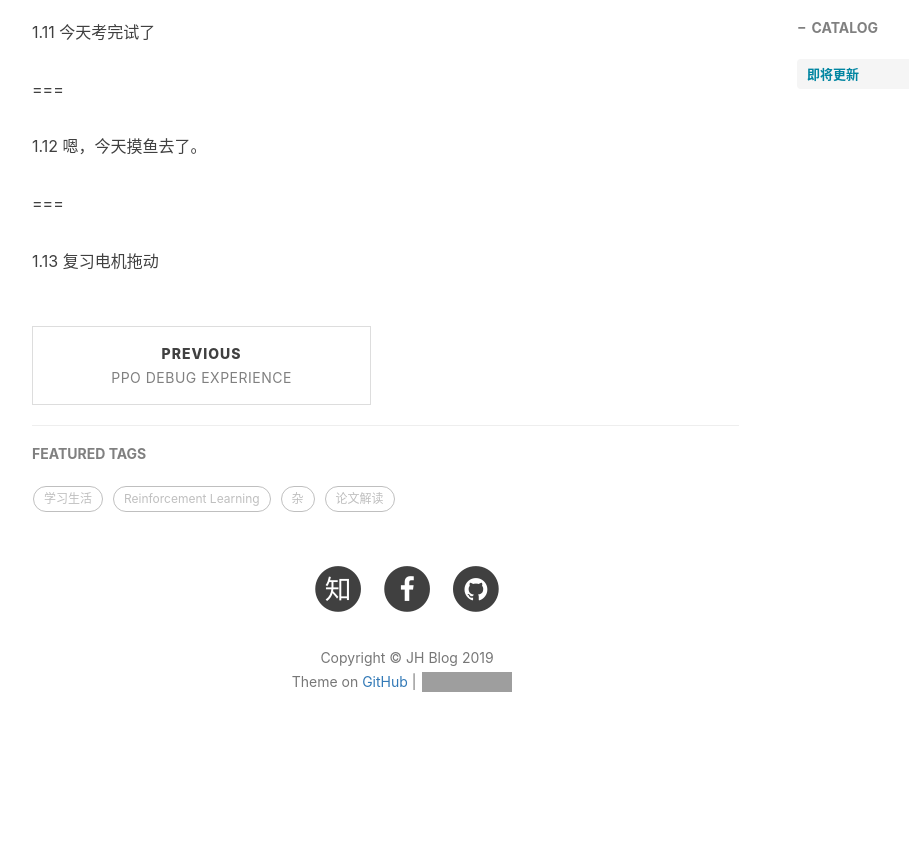
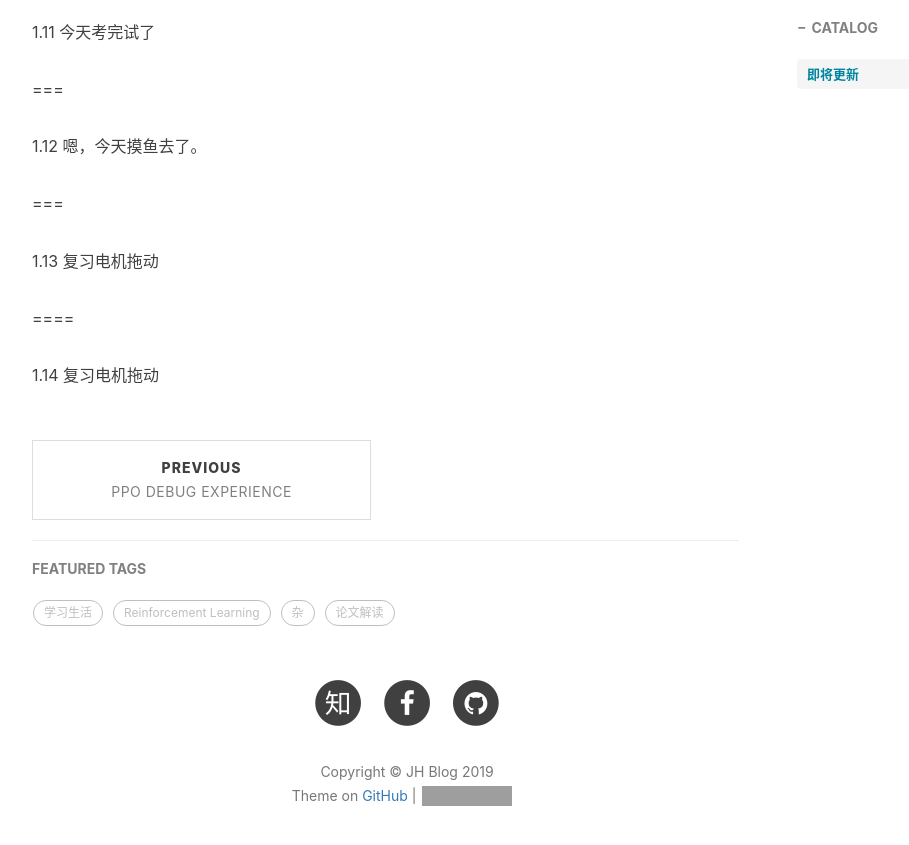
Before and after one commit to sweetice/previous_blog, a Jekyll site: the page built from _posts/2018-12-23-论文解读:Hierarchical Macro Strategy Model for MOBA Game AI.md, in a window 1280 px wide and 900 px high, scrolled down 2803 px. Shown: the top 845 px of the window, without its empty margins (233-1142 px from the left). Built offline with Jekyll 4.4.1, drawn with Linux system fonts in a browser that asks for light colours; nearby versions of some CDN libraries; comment, search, counter and statistics services are not loaded; before the commit the page ends 3589 px from its top, so only the background shows below that; grey boxes are pictures that could not be loaded.

Commit message:
Update 2018-12-23-论文解读:Hierarchical Macro Strategy Model for MOBA Game AI.md

```diff
--- a/_posts/2018-12-23-论文解读:Hierarchical Macro Strategy Model for MOBA Game AI.md
+++ b/_posts/2018-12-23-论文解读:Hierarchical Macro Strategy Model for MOBA Game AI.md
@@ -101,3 +101,7 @@ tags:
 ===
 
 1.13 复习电机拖动
+
+====
+
+1.14 复习电机拖动
```
